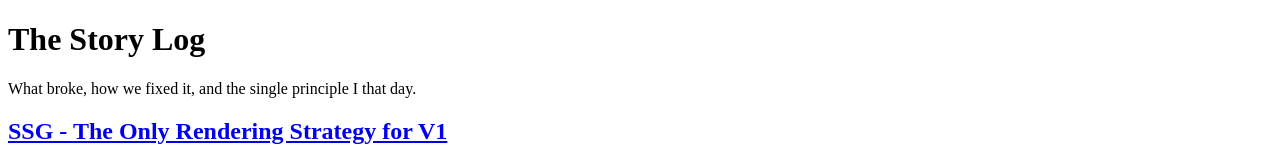
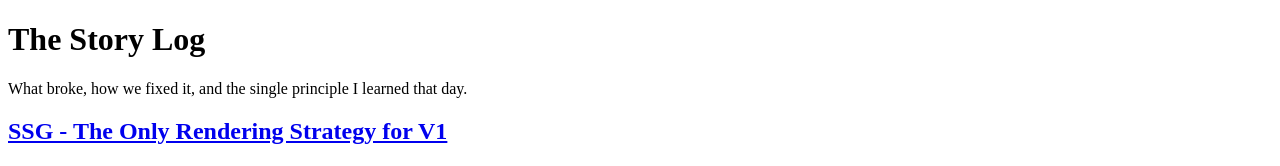
Before and after one commit to ahammednibras8/my-blog, a Next.js app: page / in a window 1280 px wide. Shown: the top 166 px of the page. Built offline with nearby package versions, Linux system fonts and the light colour scheme.

Commit message:
updated sub-heading

```diff
--- a/src/app/page.js
+++ b/src/app/page.js
@@ -13,7 +13,7 @@ export default function Home() {
           The Story Log
         </h1>
         <p className="mt-6 text-xl sm:text-2xl text-gray-600 dark:text-gray-300 leading-relaxed font-light">
-          What broke, how we fixed it, and the single principle I that day.
+          What broke, how we fixed it, and the single principle I learned that day.
         </p>
       </header>
 
```
